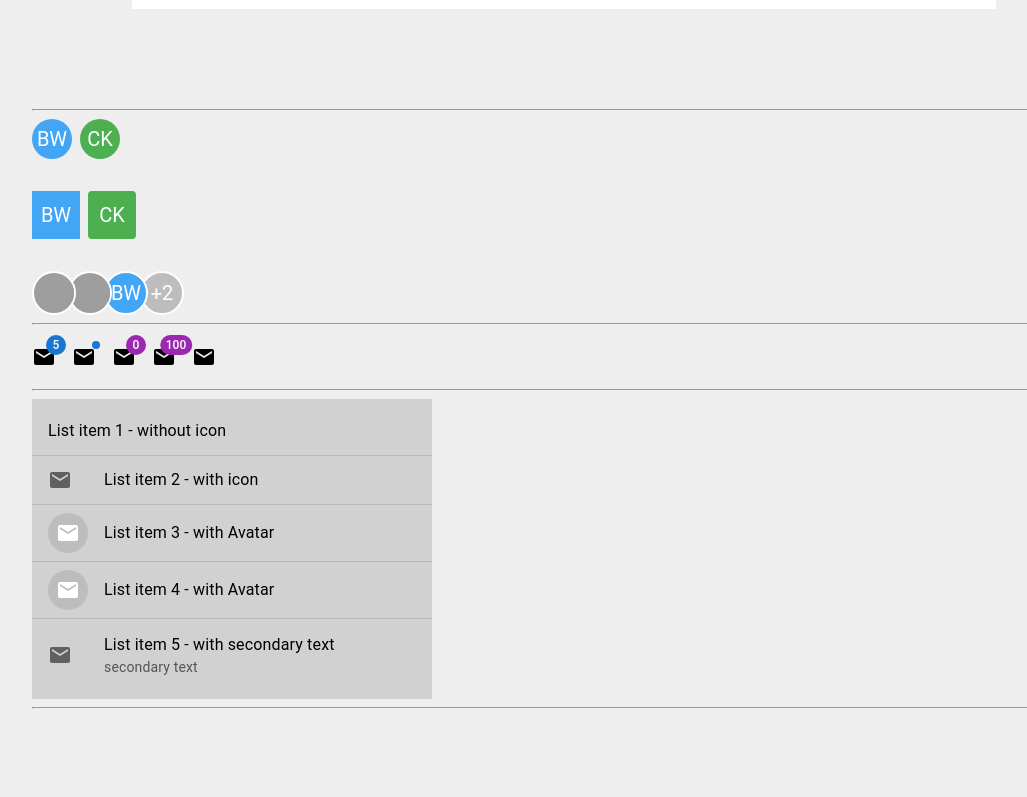
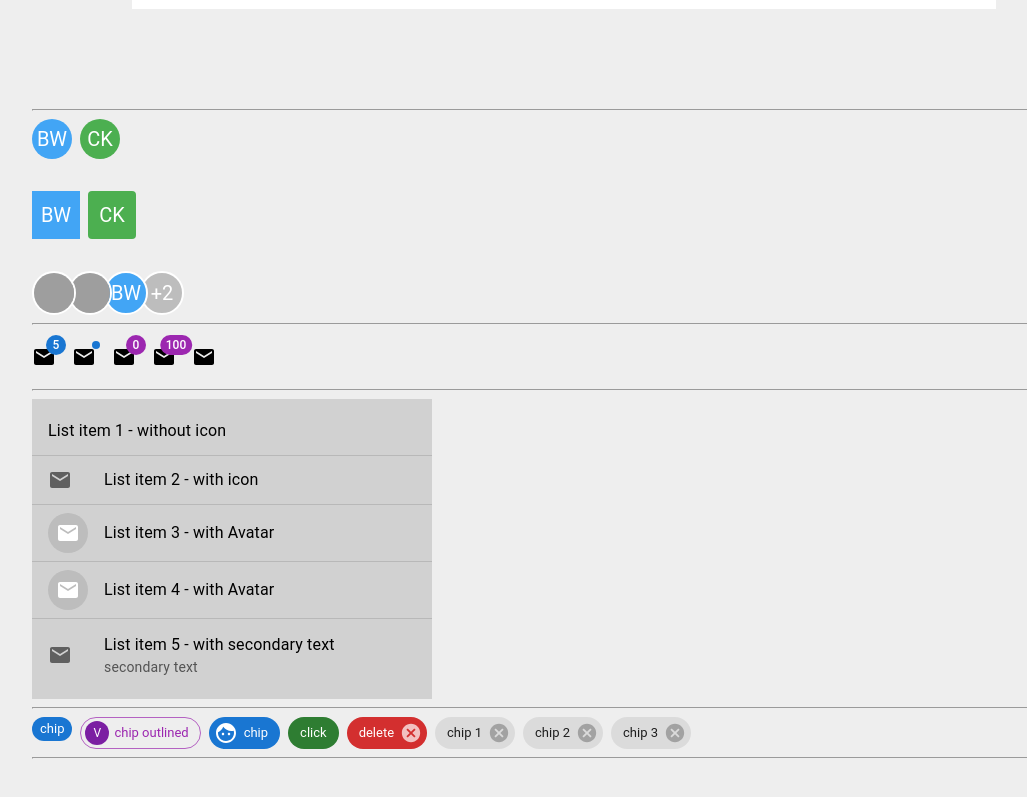
Before and after one commit to ajaydewangan1100/material_ui, a React (Create React App) app: page / in a window 1280 px wide. Shown: the part 5979-6776 px from the top of the page, without its empty margins (32-1059 px from the left). Built offline with nearby package versions, Linux system fonts and the light colour scheme; grey boxes are pictures that could not be loaded.

Commit message:
Chip - added

```diff
--- a/src/App.tsx
+++ b/src/App.tsx
@@ -24,6 +24,7 @@
 import { MuiAvatar } from "./components/MuiAvatar";
 import { MuiBadge } from "./components/MuiBadge";
 import { MuiList } from "./components/MuiList";
+import { MuiChip } from "./components/MuiChip";
 
 function App() {
   return (
@@ -116,6 +117,10 @@
       {/* List - display data as list - video 30 */}
       <MuiList />
       <hr />
+
+      {/* Chip - (to enter information, make selection, filter content or trigger actions) - video 31 */}
+      {<MuiChip />}
+      <hr />
     </Container>
   );
 }
--- /dev/null
+++ b/src/components/MuiChip.tsx
@@ -0,0 +1,47 @@
+import { Stack, Chip, Avatar } from "@mui/material";
+import FaceIcon from "@mui/icons-material/Face";
+import { useState } from "react";
+
+export const MuiChip = () => {
+  const [chips, setChips] = useState(["chip 1", "chip 2", "chip 3"]);
+
+  const handleDelete = (chipToDelete: string) => {
+    setChips((chips) => chips.filter((chips) => chips !== chipToDelete));
+  };
+  return (
+    <Stack direction="row" spacing={1}>
+      <Chip label="chip" color="primary" size="small"></Chip>
+      <Chip
+        label="chip outlined"
+        color="secondary"
+        size="medium"
+        variant="outlined"
+        avatar={<Avatar>V</Avatar>}
+      ></Chip>
+      <Chip
+        label="chip"
+        color="primary"
+        size="medium"
+        icon={<FaceIcon />}
+      ></Chip>
+
+      {/* as button */}
+      <Chip
+        label="click"
+        color="success"
+        onClick={() => alert("Chip clicked")}
+      />
+      <Chip
+        label="delete"
+        color="error"
+        onClick={() => alert("Chip clicked")}
+        onDelete={() => alert("Delete handler called")}
+      />
+
+      {/* delete working chip  */}
+      {chips.map((chip) => (
+        <Chip key={chip} label={chip} onDelete={() => handleDelete(chip)} />
+      ))}
+    </Stack>
+  );
+};
```
Also changed, not shown: 1 other file (tests, documents, lock files or other folders).
